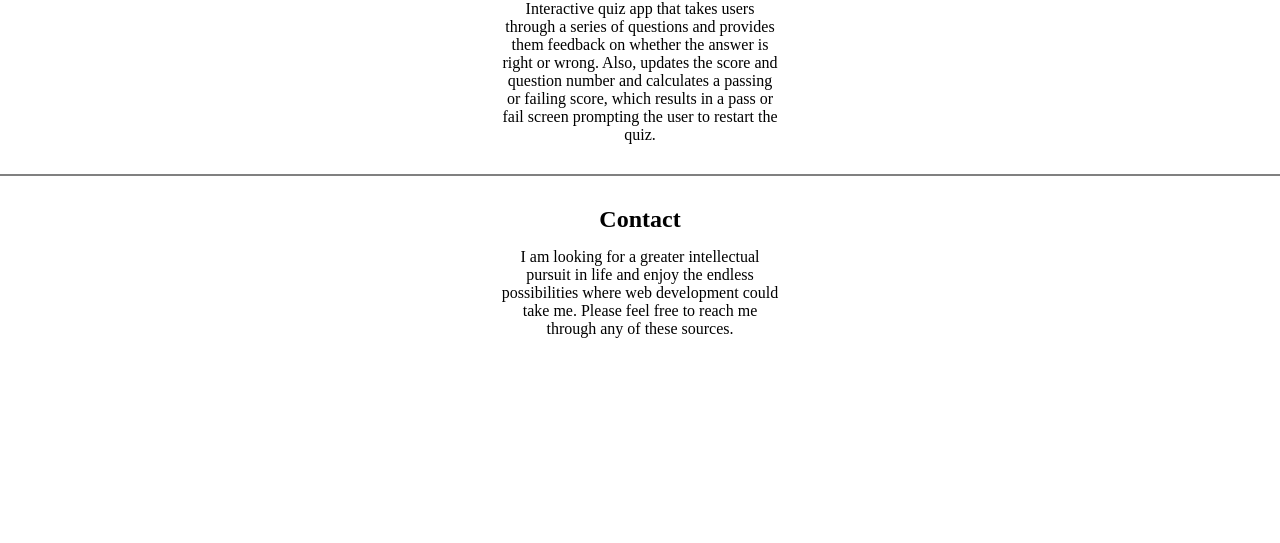
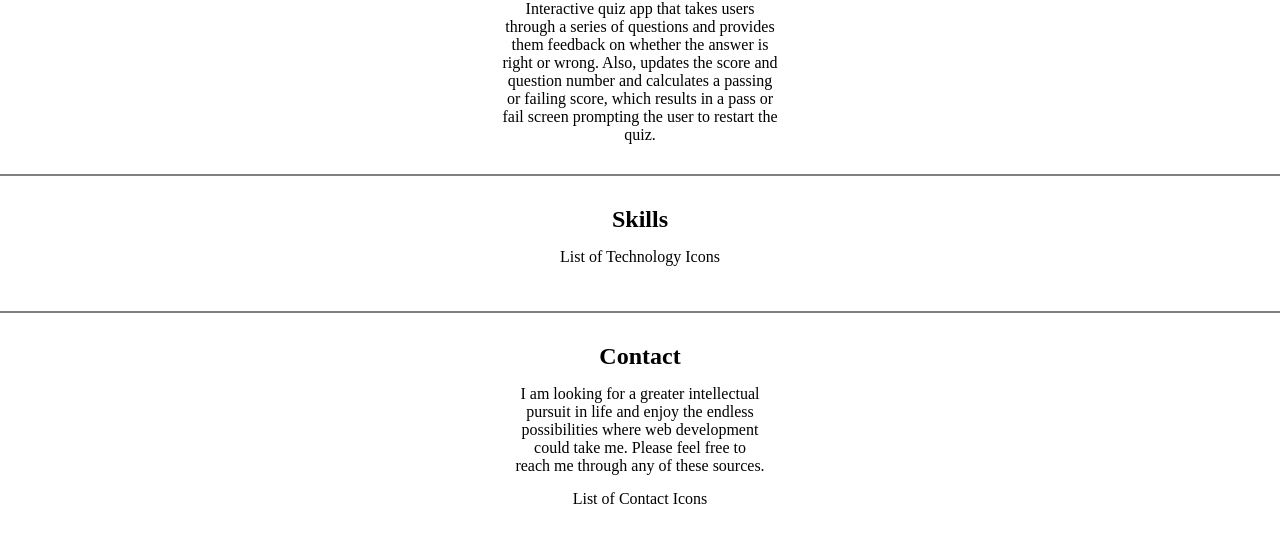
Before and after one commit to lfranckx/portfolio_old, a plain HTML site: page index.html in a window 1280 px wide. Shown: the part 1309-1852 px from the top of the page. Before the commit the page ends 1677 px from the top, so only its background shows below. Drawn offline with Linux system fonts and the light colour scheme.

Commit message:
wireframe update

```diff
--- a/index.css
+++ b/index.css
@@ -62,12 +62,23 @@ main {
     border-radius: 50px;
 }
 
+/* Skills Section */
+
+.skills {
+    text-align: center;
+    padding: 30px  500px;
+    border-bottom: solid grey 2px;
+}
+
+.skills p {
+    margin: 15px;
+}
+
 .contact {
     text-align: center;
     padding: 30px  500px;
 }
 
-.contact h2 {
-
-    padding-bottom: 15px;
+.contact p {
+    margin: 15px;
 }
--- a/index.html
+++ b/index.html
@@ -41,12 +41,17 @@
                 results in a pass or fail screen prompting the user to
                 restart the quiz.</p>
             </section>
+            <section role="article" class="skills">
+                <h2>Skills</h2>
+                <p>List of Technology Icons</p>
+            </section>
             <section role="article" class="contact">
                 <h2>Contact</h2>
                 <p>I am looking for a greater intellectual pursuit in life and enjoy
                 the endless possibilities where web development could take me.  Please
                 feel free to reach me through any of these sources.
                 </p>
+                <p>List of Contact Icons</p>
             </section>
         </main>
     </body>
```
Also changed, not shown: 1 other file.
